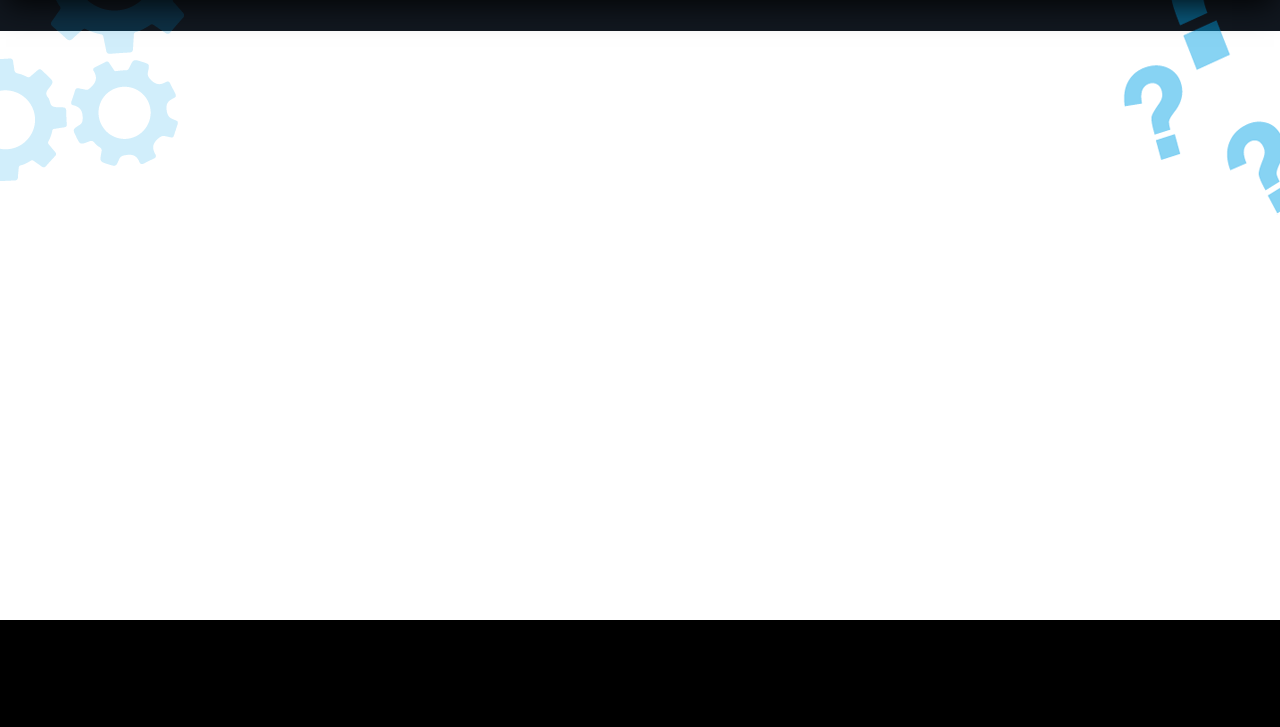
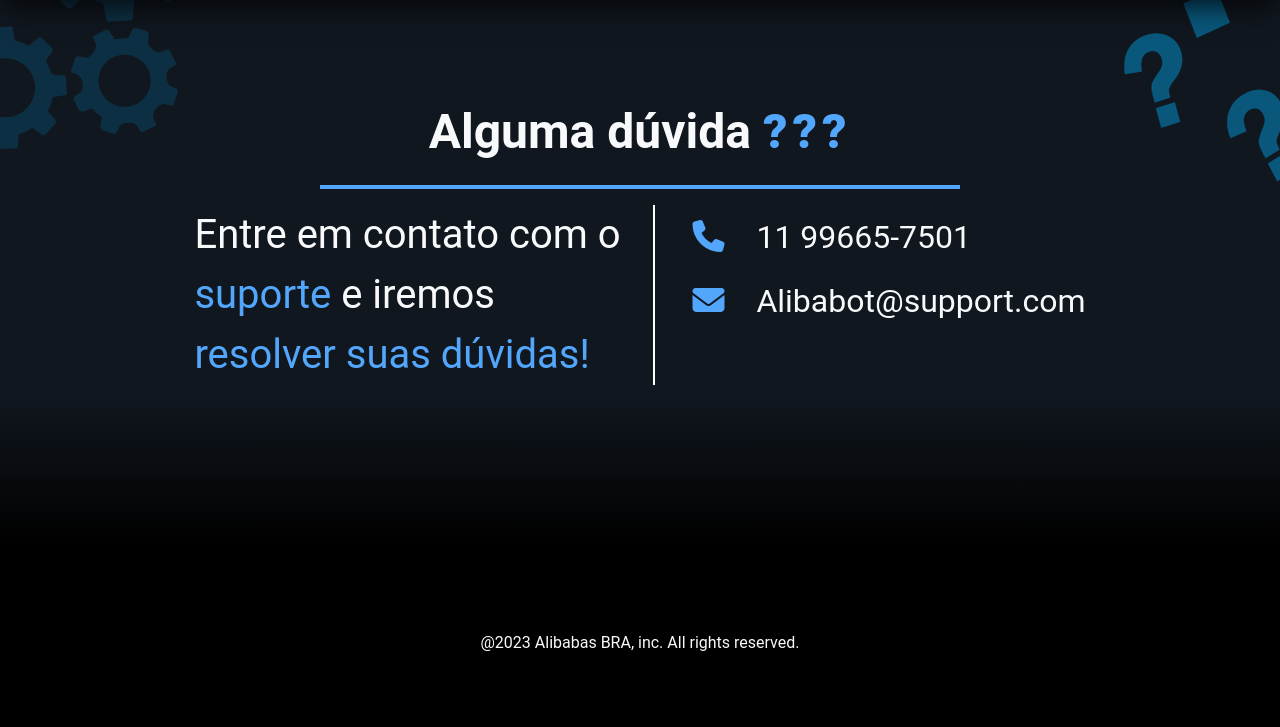
Before and after one commit to PedoroSantos/AlibabotProject, a PHP site: page / in a window 1280 px wide. Shown: the part 2343-3070 px from the top of the page. Before the commit the page ends 2963 px from the top, so only its background shows below. Run offline with PHP 8.4, Linux system fonts and the light colour scheme; some libraries are stand-ins or nearby versions.

Commit message:
landing page

```diff
--- a/public/index.php
+++ b/public/index.php
@@ -5,7 +5,9 @@
   <meta charset="UTF-8">
   <meta name="viewport" content="width=device-width, initial-scale=1.0">
   <title>Document</title>
-
+  <!-- Libs -->
+  <script src="https://unpkg.com/aos@2.3.1/dist/aos.js"></script>
+  <link href="https://unpkg.com/aos@2.3.1/dist/aos.css" rel="stylesheet">
   <!--Bootstrap-->
   <script src="https://cdn.jsdelivr.net/npm/@popperjs/core@2.11.8/dist/umd/popper.min.js" integrity="sha384-I7E8VVD/ismYTF4hNIPjVp/Zjvgyol6VFvRkX/vR+Vc4jQkC+hVqc2pM8ODewa9r" crossorigin="anonymous"></script>
   <script src="https://cdn.jsdelivr.net/npm/bootstrap@5.3.2/dist/js/bootstrap.min.js" integrity="sha384-BBtl+eGJRgqQAUMxJ7pMwbEyER4l1g+O15P+16Ep7Q9Q+zqX6gSbd85u4mG4QzX+" crossorigin="anonymous"></script>
@@ -61,8 +63,10 @@
   </section>
 
   <section id="about" class="d-flex flex-column about">
-    <h2 class="sec-header text-light text-center mt-5">QUEM <span>SOMOS</span></h2>
-    <div class="content h-50 d-flex justify-content-center align-items-center flex-column">
+    <h2 class="sec-header text-light text-center mt-5" data-aos="fade-up"
+     data-aos-duration="600">QUEM <span>SOMOS</span></h2>
+    <div class="content h-50 d-flex justify-content-center align-items-center flex-column"  data-aos="fade-up"
+     data-aos-duration="450">
 
       <div class="items container mt-5">
         <div class="row text-center">
@@ -102,7 +106,7 @@
   </section>
   <section id="htuse">
 
-    <h2 class="sec-header text-light text-left m-0 mx-5 mb-5">COMO <span>USAR?</span></h2>
+    <h2 class="sec-header text-light  m-0 mx-5 mb-5" data-aos="fade-right" data-aos-duration="900">COMO <span class="mx-3">USAR?</span></h2>
     <br>
     <div class="video container-fluid d-flex justify-content-center align-items-center">
       <iframe class=" m-auto" src="https://www.youtube.com/embed/tgbNymZ7vqY">
@@ -112,13 +116,58 @@
   </section>
 
   <section id="contact">
-    <div class="contact-header"></div>
-    <div class="contact-text"></div>
-    <footer>
-      <p></p>
-    </footer>
+    <div class="contact-header text-light d-flex justify-content-center"  data-aos="zoom-in"><h2 class="fw-bold ">Alguma dúvida <span id="interrogations">???</span></h2></div>
+    <hr>
+      <div class="contact-text d-flex justify-content-center aligm-items-center fs-2 text-light w-100 "  data-aos="zoom-in">
+        <p class="contact-p ">
+          Entre em contato com o <span>suporte</span> e iremos <span>resolver suas dúvidas!</span>
+        </p>
+
+
+        <p class="contact-info">
+        <i class="fas fa-phone"></i>11 99665-7501<br>
+        <i class="fas fa-envelope"></i>Alibabot@support.com
+        </p>
+      </div>
+
   </section>
+  <footer>
+        <p class="text-light text-center ">@2023 Alibabas BRA, inc. All rights reserved.</p>
+  </footer>
+  <script>
+    AOS.init();
 
+    var cards = document.getElementsByClassName("col");
+
+    for (var i = 0; i < cards.length; i++) {
+      cards[i].addEventListener("mouseenter", startTilt);
+      cards[i].addEventListener("mousemove", tilt);
+      cards[i].addEventListener("mouseleave", stopTilt);
+    }
+
+    function startTilt(event) {
+      this.isTilting = true;
+      tilt.call(this, event);
+    }
+
+    function tilt(event) {
+      if (!this.isTilting) return;
+
+      var maxTilt = 7;
+      var rect = this.getBoundingClientRect();
+      var mouseX = event.clientX - rect.left;
+      var mouseY = event.clientY - rect.top;
+      var tiltX = (mouseX - rect.width / 2) / (rect.width / 2) * maxTilt;
+      var tiltY = (mouseY - rect.height / 2) / (rect.height / 2) * maxTilt;
+
+      this.style.transform = "perspective(1400px) rotateX(" + -tiltY + "deg) rotateY(" + tiltX + "deg)";
+    }
+
+    function stopTilt() {
+      this.isTilting = false;
+      this.style.transform = "perspective(1400px) rotateX(0) rotateY(0)";
+    }
+  </script>
 </body>
 
 </html>
--- a/public/sources/styles/index.css
+++ b/public/sources/styles/index.css
@@ -26,6 +26,13 @@
   filter: invert(1);
 }
 
+.nav-item {
+  transition: 0.5s;
+}
+.nav-item:hover {
+  letter-spacing: 1px;
+}
+
 .h-image {
   width: 900px;
 }
@@ -35,6 +42,12 @@
   border-radius: 100px;
   background: #41c6ff;
   font-weight: 600;
+  transition: 0.5s;
+}
+.h-text button:hover {
+  transform: scaleX(1.05) scaleY(1.05);
+  box-shadow: 0px 0px 20px -10px #41c6ff;
+  letter-spacing: 1.5px;
 }
 
 .download {
@@ -50,39 +63,89 @@
 
 #about {
   height: 100vh;
-  background: linear-gradient(180deg, #192A41 51.74%, #11171F 100.29%);
+  background: linear-gradient(180deg, #192a41 51.74%, #11171f 100.29%);
 }
 
 #htuse {
   height: 100%;
   padding-bottom: 2em;
-  background: #11171F;
+  background: #11171f;
   position: relative;
 }
 #htuse h2 {
   position: relative;
-  z-index: 1;
+  overflow: hidden;
+  display: flex;
+  justify-content: flex-start;
+  align-items: center;
 }
 #htuse h2::after {
-  position: absolute;
-  top: 45%;
-  overflow: hidden;
-  width: 72%;
+  content: "";
+  flex-grow: 1;
   height: 5px;
-  content: "";
-  background-color: #52A7FD;
-  margin-left: 3%;
+  background: #52a7fd;
+  margin-left: 15px;
 }
 #htuse::after {
   content: "";
   width: 100%;
-  height: 90%;
-  transform: translateY(-7em);
+  height: 400px;
+  transform: translateY(-9em);
   position: absolute;
   z-index: 1;
-  background-image: url("../img/gears.png"), url("../img/interrogations.png");
+  background-image: url("../img/gears1.png"), url("../img/interrogations1.png");
   background-position: left top, right top; /* Ajuste conforme necessário */
   background-repeat: no-repeat;
+}
+
+#contact {
+  background: linear-gradient(180deg, #11171f 61%, black 85%);
+  height: 75vh;
+}
+#contact #interrogations {
+  font-weight: 900;
+  letter-spacing: 5px;
+  color: #52a7fd;
+}
+#contact hr {
+  border: 2px solid #52a7fd;
+  opacity: 1;
+  text-align: center;
+  transform: scaleX(0.5);
+}
+#contact h2 {
+  padding-top: 1.5em;
+  font-size: 48px;
+}
+#contact .contact-text span {
+  color: #52a7fd;
+}
+#contact .contact-text .contact-p {
+  font-size: 40px;
+  text-align: left;
+  width: 35%;
+  margin-right: 50px;
+}
+#contact .contact-text .contact-info {
+  position: relative;
+  line-height: 2em;
+}
+#contact .contact-text .contact-info i {
+  color: #52a7fd;
+  margin-right: 1em;
+}
+#contact .contact-text .contact-info::before {
+  content: "";
+  width: 2px;
+  height: 100%;
+  margin-left: -10%;
+  background-color: white;
+  position: absolute;
+}
+
+footer {
+  background-color: black;
+  height: 12vh;
 }
 
 .item-col {
@@ -92,15 +155,20 @@
   border: 1px solid rgba(65, 164, 255, 0.6);
   background: linear-gradient(125deg, #111720 50%, #11315a 100%);
   box-shadow: 0px 0px 33px -8px #0c1420;
+  transition: box-shadow 0.5s ease;
+  cursor: pointer;
+}
+.item-col:hover {
+  box-shadow: 0px 0px 25px -10px rgba(65, 163, 255, 0.45);
 }
 .item-col i {
-  color: #52A7FD;
+  color: #52a7fd;
 }
 .item-col h2 {
   letter-spacing: 2.5px;
 }
 .item-col hr {
-  border: 0.5px solid #52A7FD;
+  border: 0.5px solid #52a7fd;
   opacity: 0.7;
 }
 
@@ -109,7 +177,7 @@
   font-size: 50px;
 }
 .sec-header span {
-  color: #52A7FD;
+  color: #52a7fd;
 }
 
 iframe {
--- a/public/sources/styles/index.scss
+++ b/public/sources/styles/index.scss
@@ -20,6 +20,12 @@
 .navbar-toggler-icon {
   filter: invert(1);
 }
+.nav-item {
+  transition: 0.5s;
+  &:hover {
+    letter-spacing: 1px;
+  }
+}
 .h-image {
   width: 900px;
 }
@@ -29,6 +35,12 @@
     border-radius: 100px;
     background: #41c6ff;
     font-weight: 600;
+    transition: 0.5s;
+    &:hover {
+      transform: scaleX(1.05) scaleY(1.05);
+      box-shadow: 0px 0px 20px -10px #41c6ff;
+      letter-spacing: 1.5px;
+    }
   }
 }
 .download {
@@ -43,70 +55,128 @@
 }
 #about {
   height: 100vh;
-  background: linear-gradient(180deg, #192A41 51.74%, #11171F 100.29%);
+  background: linear-gradient(180deg, #192a41 51.74%, #11171f 100.29%);
 }
 #htuse {
   height: 100%;
   padding-bottom: 2em;
-  background: #11171F;
+  background: #11171f;
   position: relative;
-  & h2{
+
+  & h2 {
     position: relative;
-    z-index: 1;
-    &::after{
-      position: absolute;
-      top: 45%;
     overflow: hidden;
-      width: 72%;
+    display: flex;
+    justify-content: flex-start;
+    align-items: center;
+    &::after {
+      content: "";
+      flex-grow: 1;
       height: 5px;
-      content: '';
-      background-color: #52A7FD;
-      margin-left: 3%;
+      background: #52a7fd;
+      margin-left: 15px;
     }
   }
-  &::after{
-      content: '';
+  &::after {
+    content: "";
     width: 100%;
-      height: 90%;
-      transform: translateY(-7em);
+    height: 400px;
+    transform: translateY(-9em);
     position: absolute;
     z-index: 1;
-      background-image: url('../img/gears.png'), url('../img/interrogations.png');
+    background-image: url("../img/gears1.png"),
+      url("../img/interrogations1.png");
     background-position: left top, right top; /* Ajuste conforme necessário */
     background-repeat: no-repeat;
-
+  }
+}
+#contact {
+  background: linear-gradient(180deg, #11171f 61%, black 85%);
+  height: 75vh;
+  & #interrogations {
+    font-weight: 900;
+    letter-spacing: 5px;
+    color: #52a7fd;
   }
 
+  & hr {
+    border: 2px solid #52a7fd;
+    opacity: 1;
+    text-align: center;
+    transform: scaleX(0.5);
   }
+  & h2 {
+    padding-top: 1.5em;
+    font-size: 48px;
+  }
+
+  & .contact-text {
+    & span {
+      color: #52a7fd;
+    }
+    & .contact-p {
+      font-size: 40px;
+      text-align: left;
+      width: 35%;
+      margin-right: 50px;
+    }
+    & .contact-info {
+      position: relative;
+      line-height: 2em;
+      & i {
+        color: #52a7fd;
+        margin-right: 1em;
+      }
+
+      &::before {
+        content: "";
+        width: 2px;
+        height: 100%;
+        margin-left: -10%;
+        background-color: white;
+        position: absolute;
+      }
+    }
+  }
+}
+footer {
+  background-color: black;
+  height: 12vh;
+}
+
 .item-col {
   margin: 0em 2em;
-  padding: 0 .5em;
+  padding: 0 0.5em;
   border-radius: 20px;
   border: 1px solid rgba(65, 164, 255, 0.6);
   background: linear-gradient(125deg, #111720 50%, #11315a 100%);
   box-shadow: 0px 0px 33px -8px #0c1420;
-  & i{
-    color: #52A7FD;;
+  transition: box-shadow 0.5s ease;
+  cursor: pointer;
+  &:hover {
+    box-shadow: 0px 0px 25px -10px rgba(65, 163, 255, 0.45);
   }
-  & h2{
+  & i {
+    color: #52a7fd;
+  }
+  & h2 {
     letter-spacing: 2.5px;
   }
-  & hr{
-    border: .5px solid #52A7FD;
-    opacity: .7;
+  & hr {
+    border: 0.5px solid #52a7fd;
+    opacity: 0.7;
   }
 }
-.sec-header{
+.sec-header {
   font-weight: 700;
   font-size: 50px;
 
-
-  & span{
-    color: #52A7FD;
+  & span {
+    color: #52a7fd;
   }
 }
-iframe{
-  box-shadow: 0px 0px 28px 6px rgba(0,0,0,0.87);
+iframe {
+  box-shadow: 0px 0px 28px 6px rgba(0, 0, 0, 0.87);
   background-color: black;
   width: 1280px;
   height: 650px;
```
Also changed, not shown: public/sources/img/gears.png (deleted), public/sources/img/gears1.png (added), public/sources/img/interrogations.png (deleted), public/sources/img/interrogations1.png (added), 1 other file. Lines whose indentation alone changed are shown as unchanged.
